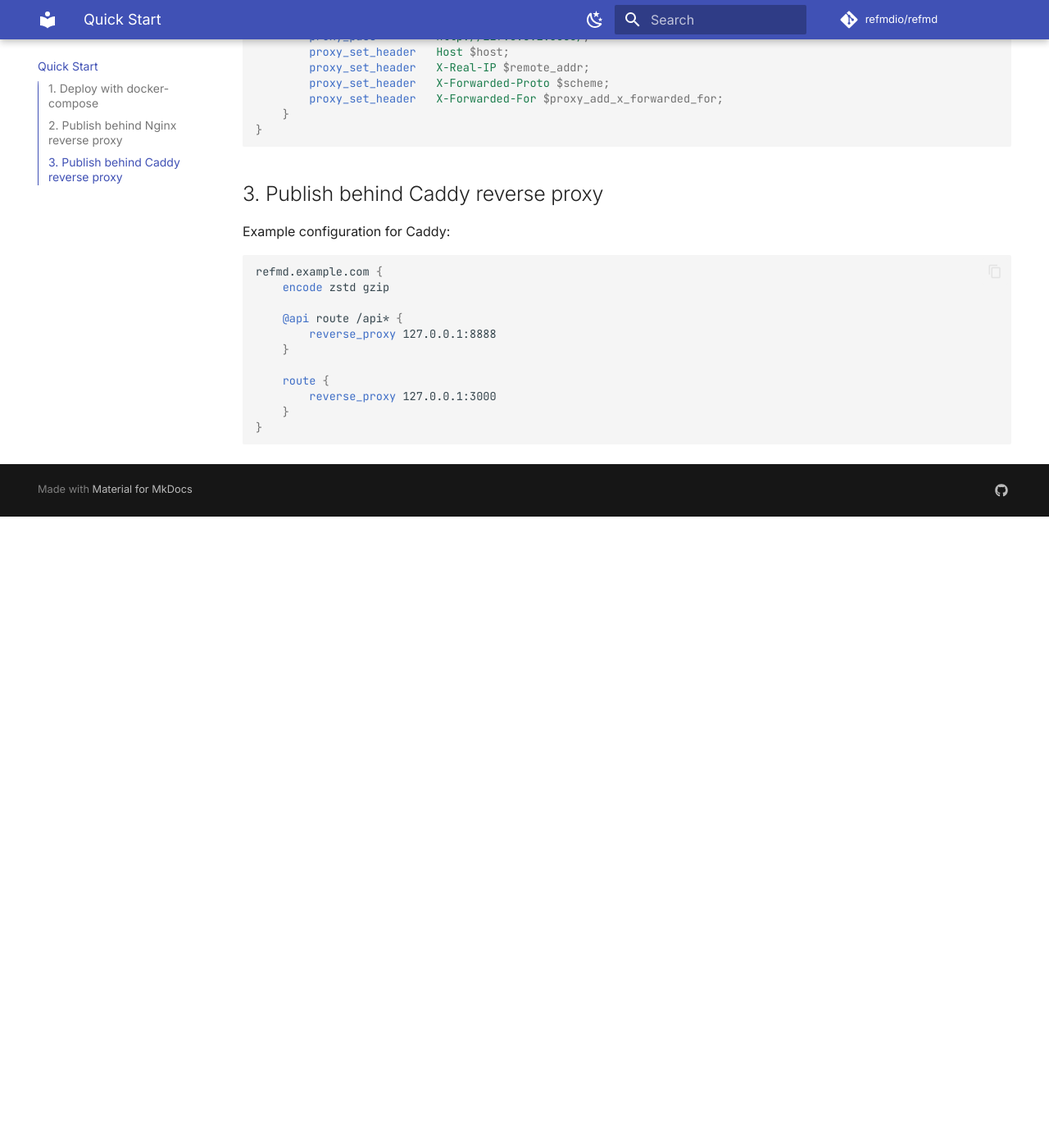
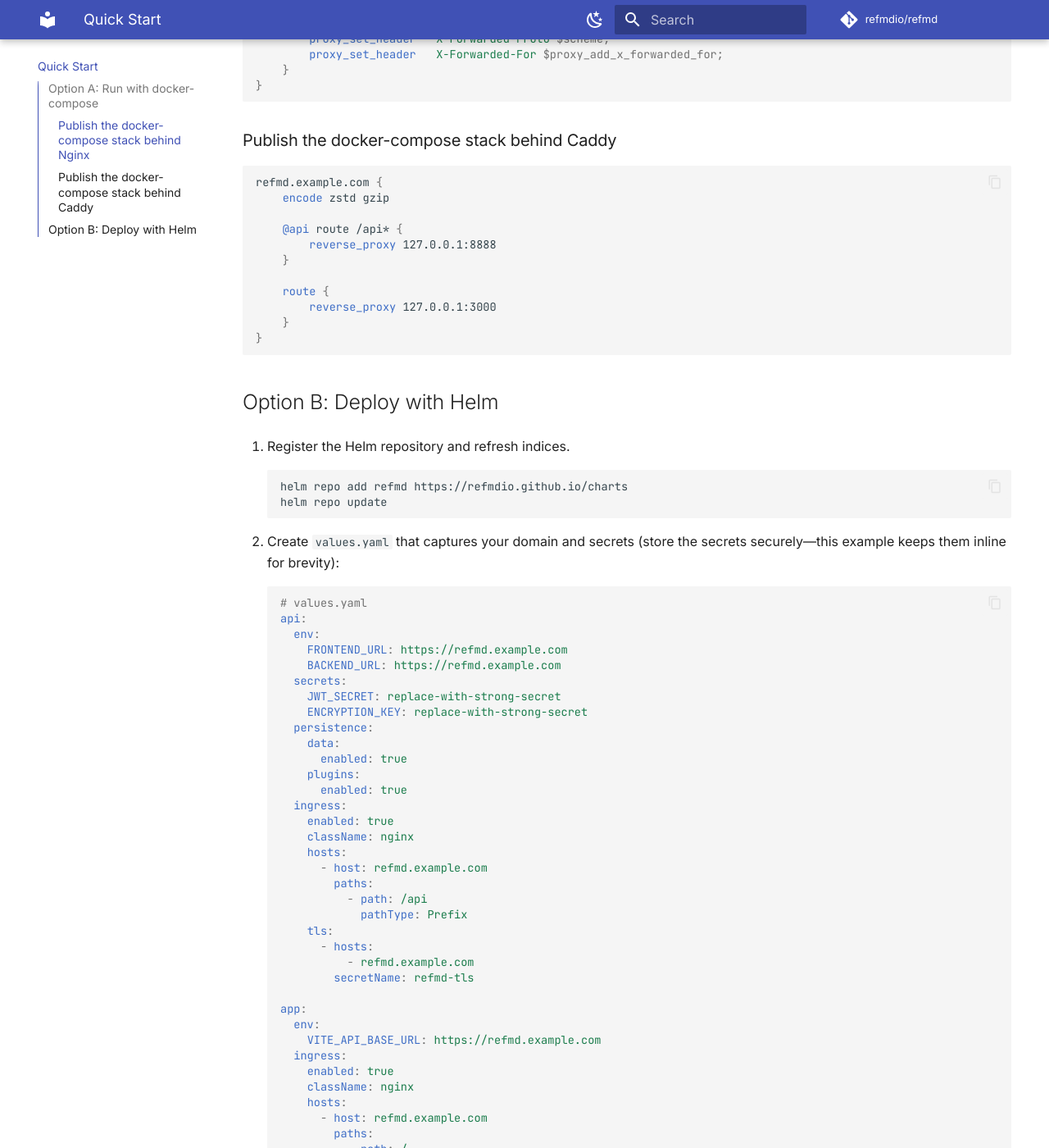
Before and after one commit to refmdio/docs, an MkDocs documentation site: the page built from docs/quick-start.md, in a window 1280 px wide and 1400 px high, scrolled down 2368 px. Shown: the whole window at 82% size. Built offline with MkDocs 1.6.1 and Material for MkDocs 9.7.7, drawn with Linux system fonts in a browser that asks for light colours; comment, search, counter and statistics services are not loaded; before the commit the page ends 2998 px from its top, so only the background shows below that; some of the changed text lies outside the part shown.

Commit message:
update: docs

````diff
--- a/docs/quick-start.md
+++ b/docs/quick-start.md
@@ -1,6 +1,6 @@
 # Quick Start
 
-## 1. Deploy with docker-compose
+## Option A: Run with docker-compose
 
 1. Create a working directory:
    ```bash
@@ -68,9 +68,9 @@
 
    Update the environment variables before starting containers:
    - `JWT_SECRET`, `ENCRYPTION_KEY`: replace with strong, random values.
-  - `FRONTEND_URL`, `BACKEND_URL`: set to the public domain for the app/API (`http://localhost:3000` and `http://localhost:8888` locally, `https://refmd.example.com` in production when reverse proxying `/api`).
-  - Ensure your reverse proxy forwards `/api` on the frontend origin to the API service.
-  - `VITE_API_BASE_URL`: match the external API origin exposed to users (e.g. `http://localhost:8888` locally, `https://refmd.example.com/api` behind a proxy).
+   - `FRONTEND_URL`, `BACKEND_URL`: set to the public domain for the app/API (`http://localhost:3000` and `http://localhost:8888` locally, `https://refmd.example.com` in production when reverse proxying `/api`).
+   - Ensure your reverse proxy forwards `/api` on the frontend origin to the API service.
+   - `VITE_API_BASE_URL`: match the external API origin exposed to users (e.g. `http://localhost:8888` locally, `https://refmd.example.com/api` behind a proxy).
 
 3. Start the stack:
    ```bash
@@ -85,9 +85,7 @@
 
 5. Open `http://localhost:3000` (or your configured domain) and create the first account.
 
-## 2. Publish behind Nginx reverse proxy
-
-Nginx configuration forwarding traffic to the containers launched above:
+### Publish the docker-compose stack behind Nginx
 
 ```nginx
 server {
@@ -118,9 +116,7 @@ server {
 }
 ```
 
-## 3. Publish behind Caddy reverse proxy
-
-Example configuration for Caddy:
+### Publish the docker-compose stack behind Caddy
 
 ```caddyfile
 refmd.example.com {
@@ -135,3 +131,76 @@ refmd.example.com {
     }
 }
 ```
+
+## Option B: Deploy with Helm
+
+1. Register the Helm repository and refresh indices.
+   ```bash
+   helm repo add refmd https://refmdio.github.io/charts
+   helm repo update
+   ```
+
+2. Create `values.yaml` that captures your domain and secrets (store the secrets securely—this example keeps them inline for brevity):
+   ```yaml
+   # values.yaml
+   api:
+     env:
+       FRONTEND_URL: https://refmd.example.com
+       BACKEND_URL: https://refmd.example.com
+     secrets:
+       JWT_SECRET: replace-with-strong-secret
+       ENCRYPTION_KEY: replace-with-strong-secret
+     persistence:
+       data:
+         enabled: true
+       plugins:
+         enabled: true
+     ingress:
+       enabled: true
+       className: nginx
+       hosts:
+         - host: refmd.example.com
+           paths:
+             - path: /api
+               pathType: Prefix
+       tls:
+         - hosts:
+             - refmd.example.com
+           secretName: refmd-tls
+
+   app:
+     env:
+       VITE_API_BASE_URL: https://refmd.example.com
+     ingress:
+       enabled: true
+       className: nginx
+       hosts:
+         - host: refmd.example.com
+           paths:
+             - path: /
+               pathType: Prefix
+       tls:
+         - hosts:
+             - refmd.example.com
+           secretName: refmd-tls
+
+   postgres:
+     persistence:
+       enabled: true
+   ```
+
+3. Install or upgrade the release:
+   ```bash
+   helm upgrade --install refmd refmd/refmd \
+     --namespace refmd \
+     --create-namespace \
+     --values values.yaml
+   ```
+
+4. Verify the rollout:
+   ```bash
+   kubectl get pods -n refmd
+   kubectl get svc -n refmd
+   ```
+
+5. Create the TLS secret referenced above (for example, `kubectl create secret tls refmd-tls ... -n refmd`) and confirm your ingress controller picks up the new routes. Adjust annotations/class names to match your environment.
````
